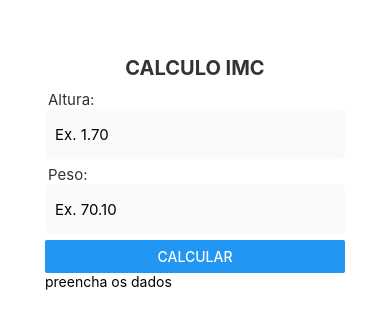
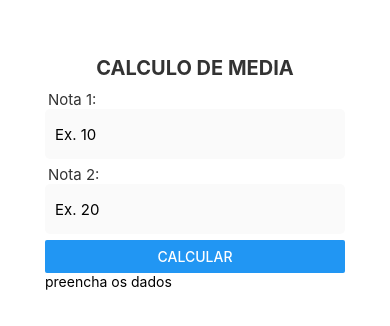
Before and after one commit to matheus-a-chaves/estudos-react-native, a React Native app: screen / in a window 390 px wide. Shown: the part 154-480 px from the top of the page. Built offline with nearby package versions, Linux system fonts and the light colour scheme.

Commit message:
fix: ajustado de imc para média

```diff
--- a/App.js
+++ b/App.js
@@ -6,7 +6,7 @@ import Main from './src/components/main';
 export default function App() {
   return (
     <View style={styles.container}>
-      <Title style={styles.title} texto="CALCULO IMC" />
+      <Title style={styles.title} texto="CALCULO DE MEDIA" />
       <Main />
       <StatusBar style="auto" />
     </View>
--- a/src/components/forms/index.js
+++ b/src/components/forms/index.js
@@ -1,58 +1,57 @@
 import { View, Text, TextInput, Button } from "react-native";
-import ResultImc from "../resultado_imc"
+import ResultadoMedia from "../resultado_media"
 import React, { useState } from "react"
 import styles from "./styles";
-import Title from '../title';
 
 export default function Form(props) {
-    const [altura, setAltura] = useState(null)
-    const [peso, setPeso] = useState(null)
-    const [messageImc, setMessageImc] = useState("preencha os dados")
-    const [imc, setImc] = useState(null)
+    const [nota1, setNota1] = useState(null)
+    const [nota2, setNota2] = useState(null)
+    const [messageMedia, setMessageMedia] = useState("preencha os dados")
+    const [media, setMedia] = useState(null)
     const [textButton, setTextButton] = useState("Calcular")
 
     return (
         <View>
             <View style={styles.forms}>
-                <Text style={styles.texto}>Altura: </Text>
+                <Text style={styles.texto}>Nota 1: </Text>
                 <TextInput
                     style={styles.inputText}
-                    onChangeText={setAltura}
-                    value={altura}
-                    placeholder="Ex. 1.70"
+                    onChangeText={setNota1}
+                    value={nota1}
+                    placeholder="Ex. 10"
                     keyboardType="numeric"
                 />
-                <Text style={styles.texto}>Peso: </Text>
+                <Text style={styles.texto}>Nota 2: </Text>
                 <TextInput
                     style={styles.inputText}
-                    onChangeText={setPeso}
-                    value={peso}
-                    placeholder="Ex. 70.10"
+                    onChangeText={setNota2}
+                    value={nota2}
+                    placeholder="Ex. 20"
                     keyboardType="numeric"
                 />
                 <Button
                     title={textButton}
                     onPress={() => validationImc()} />
-                <ResultImc
-                    messageResultImc={messageImc}
-                    resultImc={imc} />
+                <ResultadoMedia
+                    messageResultMedia={messageMedia}
+                    resultMedia={media} />
             </View>
         </View>
     )
 
     function validationImc() {
-        if (peso != null && altura != null) {
+        if (nota2 != null && nota1 != null) {
             imcCalculator()
-            setMessageImc("Seu IMC é igual a: ")
+            setMessageMedia("Seu media é igual a: ")
             setTextButton("Calcular Novamente")
             return
         }
-        setImc(null)
+        setMedia(null)
         setTextButton("Calcular")
-        setMessageImc("preencha os dados")
+        setMessageMedia("preencha os dados")
     }
 
     function imcCalculator() {
-        return setImc((peso / (altura * altura)).toFixed(2))
+        return setMedia((parseInt(nota1) + parseInt(nota2)) / 2)
     }
 }
--- a/src/components/resultado_imc/index.js
+++ /dev/null
@@ -1,11 +0,0 @@
-import { View, Text } from "react-native";
-import React, { useState } from "react"
-
-export default function ResultadoImc(props) {
-    return (
-        <View>
-            <Text>{props.resultImc}</Text>
-            <Text>{props.messageResultImc}</Text>
-        </View>
-    )
-}
--- /dev/null
+++ b/src/components/resultado_media/index.js
@@ -0,0 +1,10 @@
+import { View, Text } from "react-native";
+import React from "react"
+
+export default function ResultadoMedia(props) {
+    return (
+        <View>
+            <Text>{props.messageResultMedia} {props.resultMedia}</Text>
+        </View>
+    )
+}
```
Also changed, not shown: 1 other file (tests, documents, lock files or other folders).
